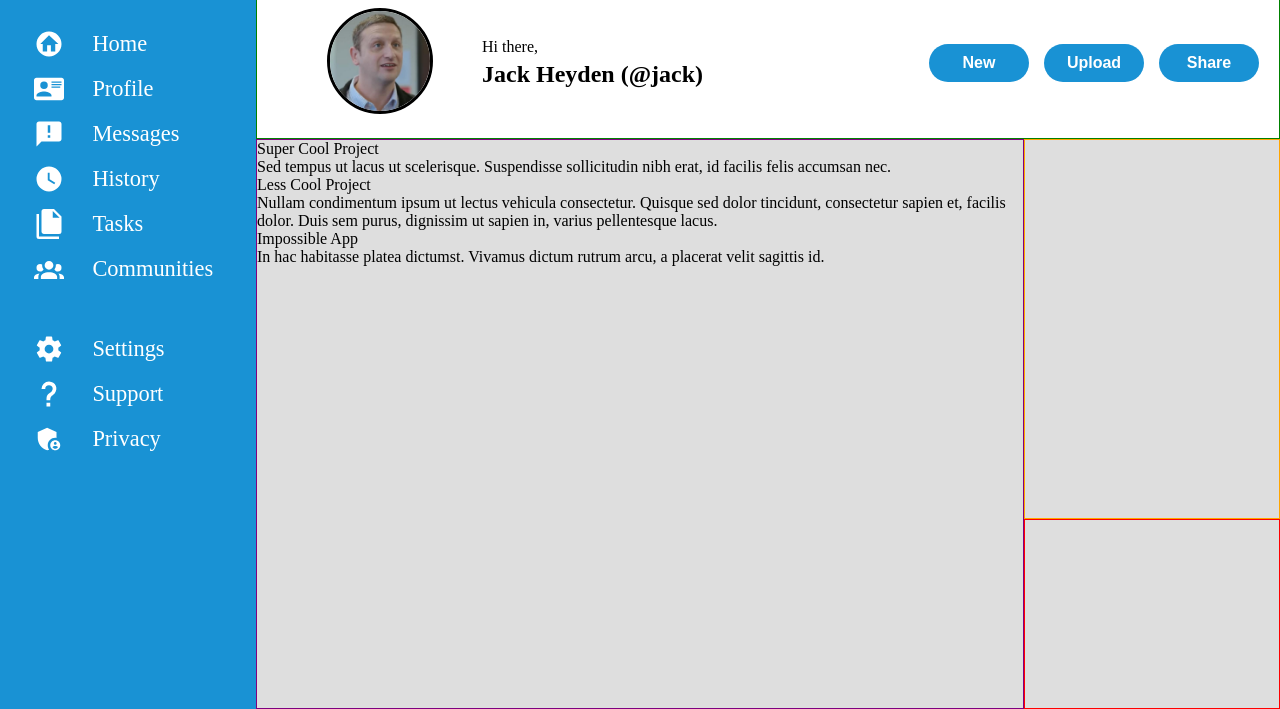
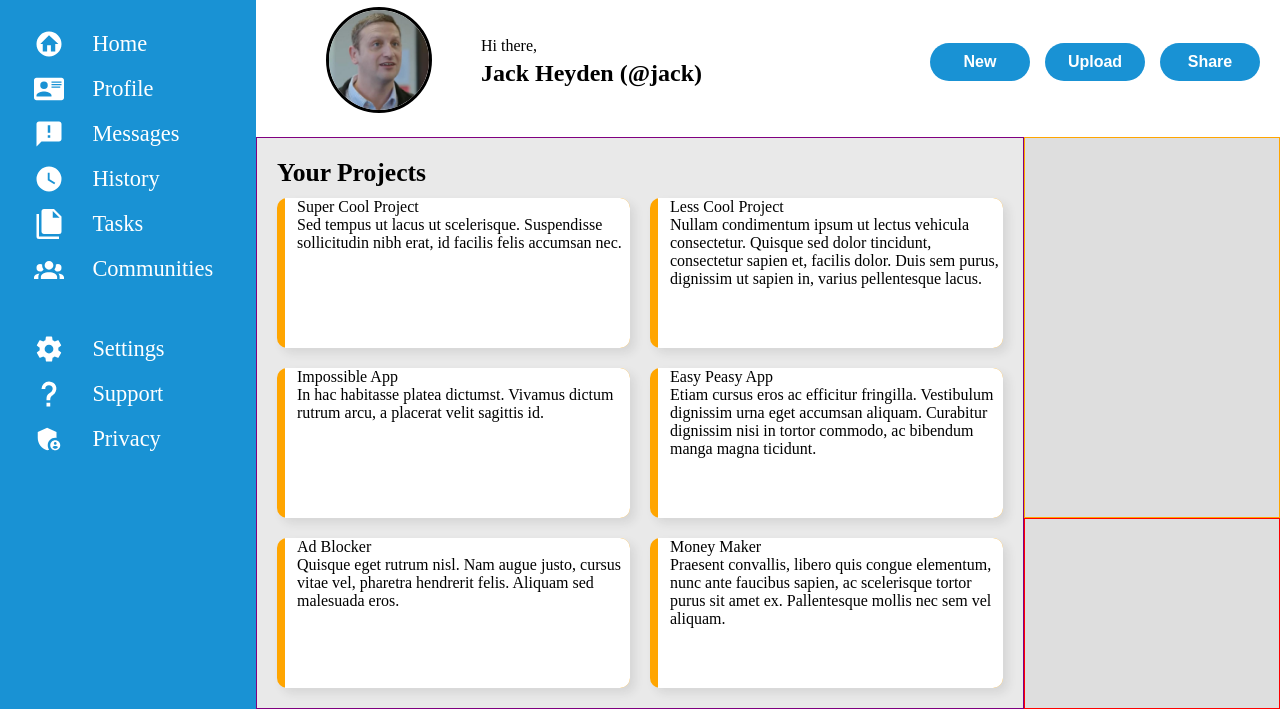
Before and after one commit to jeyden94/top-admin-dashboard, a plain HTML site: page index.html in a window 1280 px wide. Shown: the part 91-800 px from the top of the page. Drawn offline with Linux system fonts and the light colour scheme.

Commit message:
Basic outline of projects section complete, need to insert content into, and format, the cards.

```diff
--- a/index.html
+++ b/index.html
@@ -160,9 +160,10 @@
         <div class="projects">
             <div class="projects-wrapper">
                 <div class="projects-title-wrapper">
-                    <div class="projects-title"></div>
+                    <div class="projects-title">Your Projects</div>
                 </div>
                 <div class="projects-card-wrapper">
+                    <div class="single-card-wrapper">
                         <div class="card">
                             <div class="card-title">Super Cool Project</div>
                             <div class="card-body">Sed tempus ut lacus ut scelerisque.
@@ -174,6 +175,8 @@
                                 <div class="icon-3"></div>
                             </div>
                         </div>
+                    </div>
+                    <div class="single-card-wrapper">
                         <div class="card">
                             <div class="card-title">Less Cool Project</div>
                             <div class="card-body">Nullam condimentum ipsum ut lectus vehicula
@@ -186,27 +189,60 @@
                                 <div class="icon-3"></div>
                             </div>
                         </div>
+                    </div>
+                    <div class="single-card-wrapper">
                         <div class="card">
                             <div class="card-title">Impossible App</div>
                             <div class="card-body">In hac habitasse platea dictumst. Vivamus dictum
                                 rutrum arcu, a placerat velit sagittis id.
                             </div>
-                        <div class="card-icons"></div>
+                            <div class="card-icons">
+                                <div class="icon-1"></div>
+                                <div class="icon-2"></div>
+                                <div class="icon-3"></div>
                             </div>
+                        </div>
+                    </div>
+                    <div class="single-card-wrapper">
                         <div class="card">
-                        <div class="card-title"></div>
-                        <div class="card-body"></div>
-                        <div class="card-icons"></div>
+                            <div class="card-title">Easy Peasy App</div>
+                            <div class="card-body">Etiam cursus eros ac efficitur fringilla.
+                                Vestibulum dignissim urna eget accumsan aliquam. Curabitur dignissim
+                                nisi in tortor commodo, ac bibendum manga magna ticidunt.
                             </div>
+                            <div class="card-icons">
+                                <div class="icon-1"></div>
+                                <div class="icon-2"></div>
+                                <div class="icon-3"></div>
+                            </div>
+                        </div>
+                    </div>
+                    <div class="single-card-wrapper">
                         <div class="card">
-                        <div class="card-title"></div>
-                        <div class="card-body"></div>
-                        <div class="card-icons"></div>
+                            <div class="card-title">Ad Blocker</div>
+                            <div class="card-body">Quisque eget rutrum nisl. Nam augue justo,
+                                cursus vitae vel, pharetra hendrerit felis. Aliquam sed malesuada eros.
                             </div>
+                            <div class="card-icons">
+                                <div class="icon-1"></div>
+                                <div class="icon-2"></div>
+                                <div class="icon-3"></div>
+                            </div>
+                        </div>
+                    </div>
+                    <div class="single-card-wrapper">
                         <div class="card">
-                        <div class="card-title"></div>
-                        <div class="card-body"></div>
-                        <div class="card-icons"></div>
+                            <div class="card-title">Money Maker</div>
+                            <div class="card-body">Praesent convallis, libero quis congue elementum,
+                                nunc ante faucibus sapien, ac scelerisque tortor purus sit amet ex.
+                                Pallentesque mollis nec sem vel aliquam.
+                            </div>
+                            <div class="card-icons">
+                                <div class="icon-1"></div>
+                                <div class="icon-2"></div>
+                                <div class="icon-3"></div>
+                            </div>
+                        </div>
                     </div>
                 </div>
             </div>
--- a/styles.css
+++ b/styles.css
@@ -13,7 +13,6 @@ body {
 
 .nav {
     grid-column: 2 / span 2;
-    border: 1px solid green;
     display: grid;
     grid-template-columns: 2fr 1fr;
     grid-template-rows: 4fr 5fr;
@@ -242,10 +241,44 @@ body {
     font-size: 1.4rem;
 }
 
+/* Projects */
+
 .projects {
     grid-area: 2 / 2 / 4 / 3;
     border: 1px solid purple;
-    background-color: rgb(222, 222, 222);
+    background-color: rgb(233, 233, 233);
+    display: grid;
+}
+
+.projects .projects-title {
+    font-size: 1.6rem;
+    font-weight: 700;
+}
+
+.projects .projects-wrapper {
+    display: grid;
+    grid-template-rows: 40px 1fr;
+    padding: 20px;
+}
+
+.projects .projects-card-wrapper {
+    display: grid;
+    grid-template-columns: repeat(auto-fill, minmax(250px, 1fr));
+    gap: 20px;
+}
+
+.projects .single-card-wrapper {
+    background-color: orange;
+    border-radius: 10px;
+    box-shadow: 5px 5px 10px rgba(50, 50, 50, .1);
+}
+
+.projects .card {
+    background-color: white;
+    margin-left: 8px;
+    height: 100%;
+    padding-left: 12px;
+    border-radius: 0 10px 10px 0;
 }
 
 .announcements {
```
Lines whose indentation alone changed are shown as unchanged.
